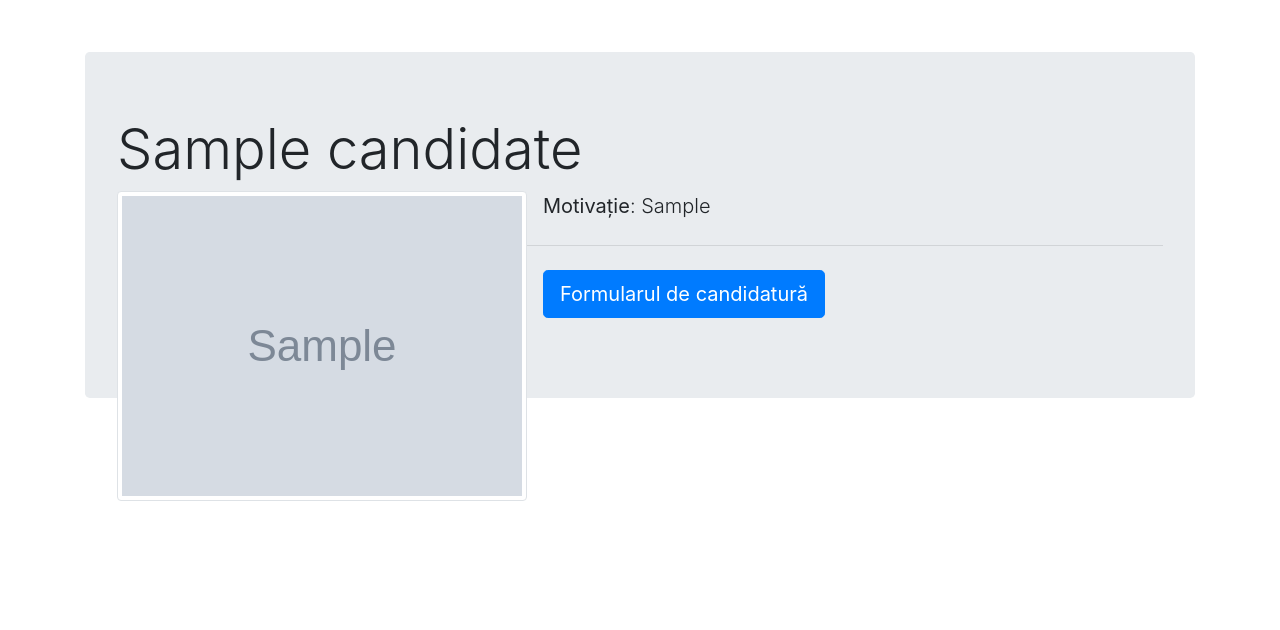
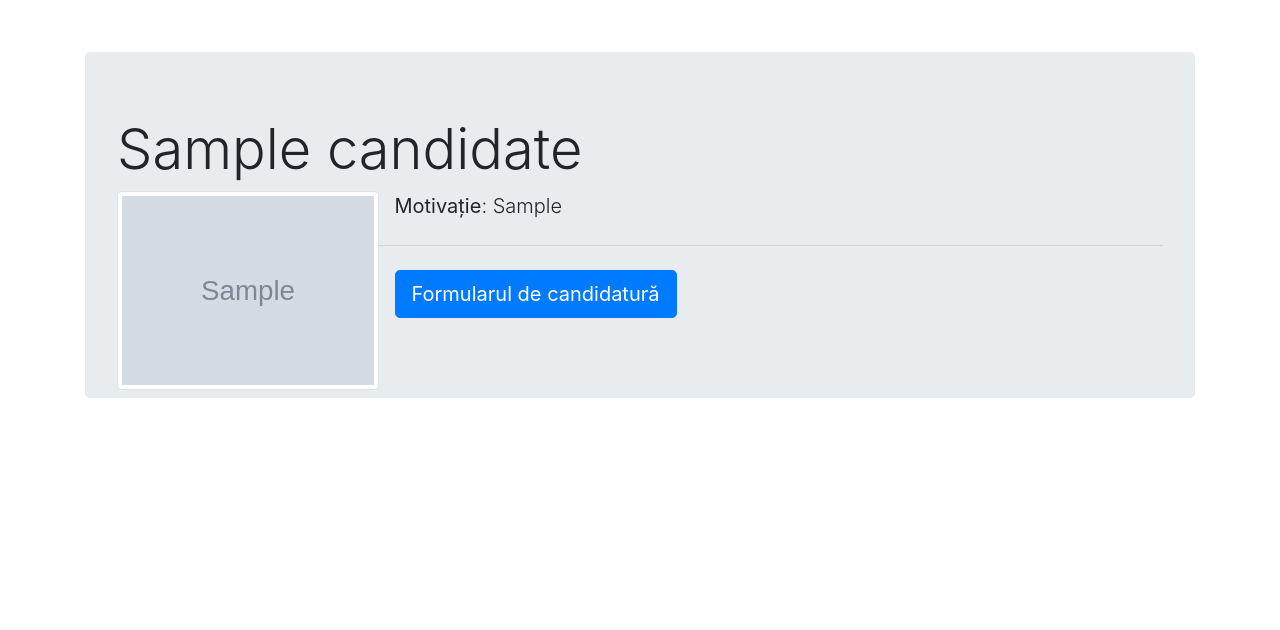
Before and after one commit to andreiavram/askyourcandidate, a Django app: page /candidate/1/ in a window 1280 px wide. Shown: the part 56-686 px from the top of the page. Run offline with Django 3.2, Linux system fonts and the light colour scheme; tables that the repository leaves empty hold one stand-in row (values such as "Sample post"); grey boxes marked "Sample" are stand-in pictures; some libraries are stand-ins or nearby versions.

Commit message:
scale down the candidate photo

```diff
--- a/questions/templates/questions/candidate_detail.html
+++ b/questions/templates/questions/candidate_detail.html
@@ -7,7 +7,7 @@
     <div class="jumbotron">
         <h1 class="display-4">{{ object }}</h1>
         <p class="lead">
-            <img src="{{ object.photo.url }}" alt="{{ object.name }}" class="float-left mr-3 img-thumbnail">
+            <img src="{{ object.photo.url }}" alt="{{ object.name }}" class="w-25 float-left mr-3 img-thumbnail ">
             <strong>Motivație</strong>: {{ object.motivation }}
 
         </p>
```
